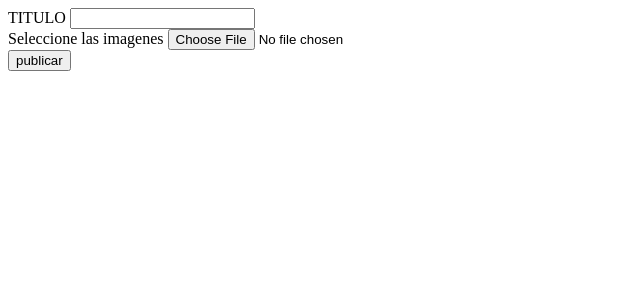
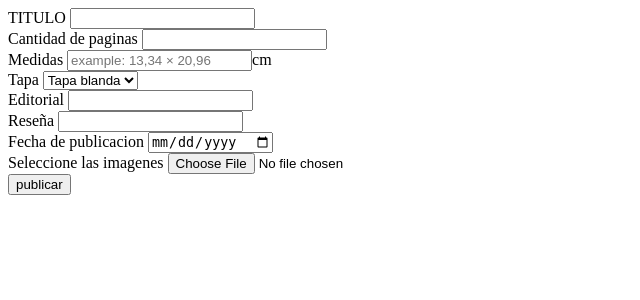
Before and after one commit to FrancoSanchez154/Proyect-Franconeitor, a PHP site: page /opcion1.php in a window 1280 px wide. Shown: the top 300 px of the page, without its empty margins (0-640 px from the left). Run offline with PHP 8.4, Linux system fonts and the light colour scheme.

Commit message:
ndndndnd

```diff
--- a/opcion1.php
+++ b/opcion1.php
@@ -10,9 +10,35 @@
 			<label> TITULO</label>
 			<input type="text" name="titulo" required>
 			<br />
+			<label> Cantidad de paginas</label>
+			<input type="number" name="num_pag" min="1" required>
+			<br />
+			<label> Medidas</label>
+			<input type="text" name="medidas" placeholder="example: 13,34 × 20,96" required>cm
+			<br />
+			<label> Tapa</label>
+			<select name="tapa">
+				<option value="Tapa blanda">Tapa blanda</option>
+				<option value="Tapa dura">Tapa dura</option>
+
+			</select>
+			<br />
+			<label> Editorial</label>
+			<input type="text" name="editorial">
+			<br />
+			<label> Reseña</label>
+			<input type="text" name="reseña" required>
+			<br />
+			<label>Fecha de publicacion</label>
+			<input type="date" name="fecha_publicacion" required>
+			<br />
+
 			<label>Seleccione las imagenes</label>
 			<input type="file" name="imagen" required>
 			<br />
+
+
+
 			<input type="submit" name="publicar" value="publicar">
 
 
```
Also changed, not shown: validarpublicaciones.php (+10 -1 lines).
